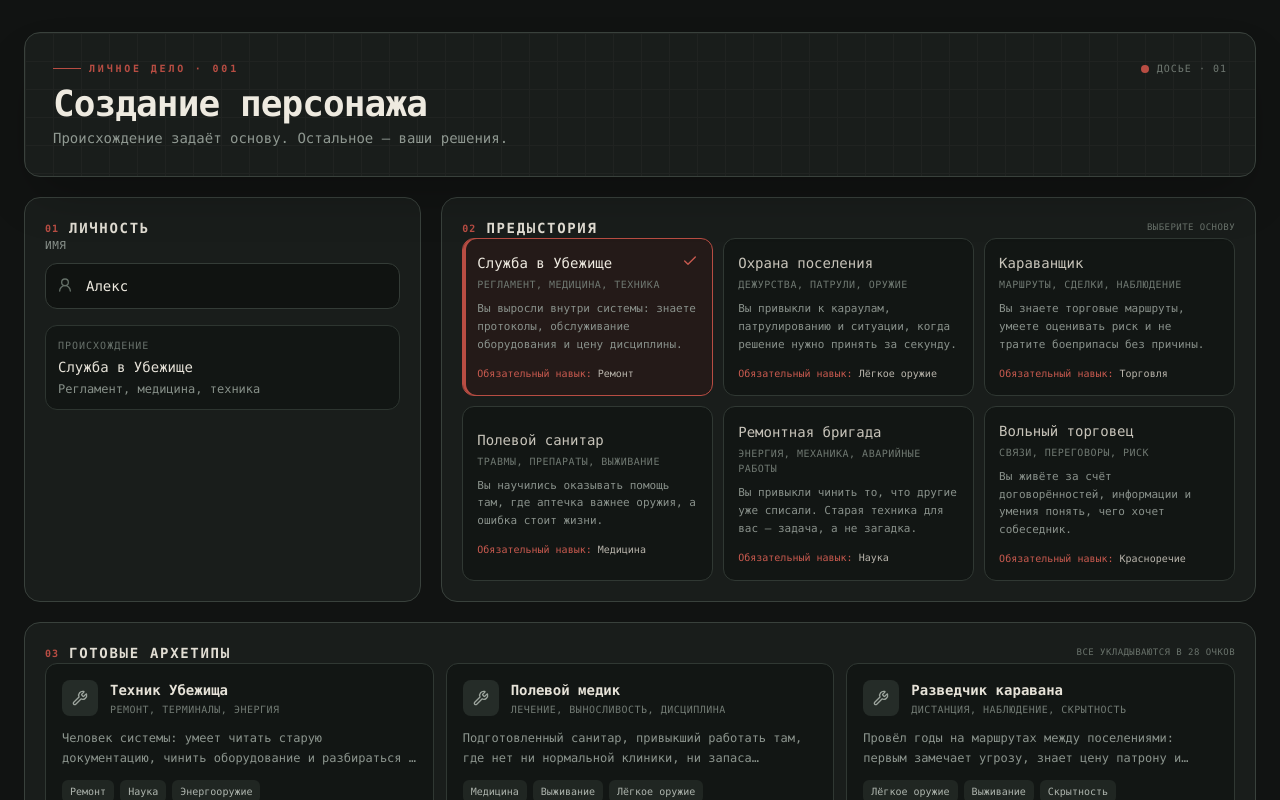
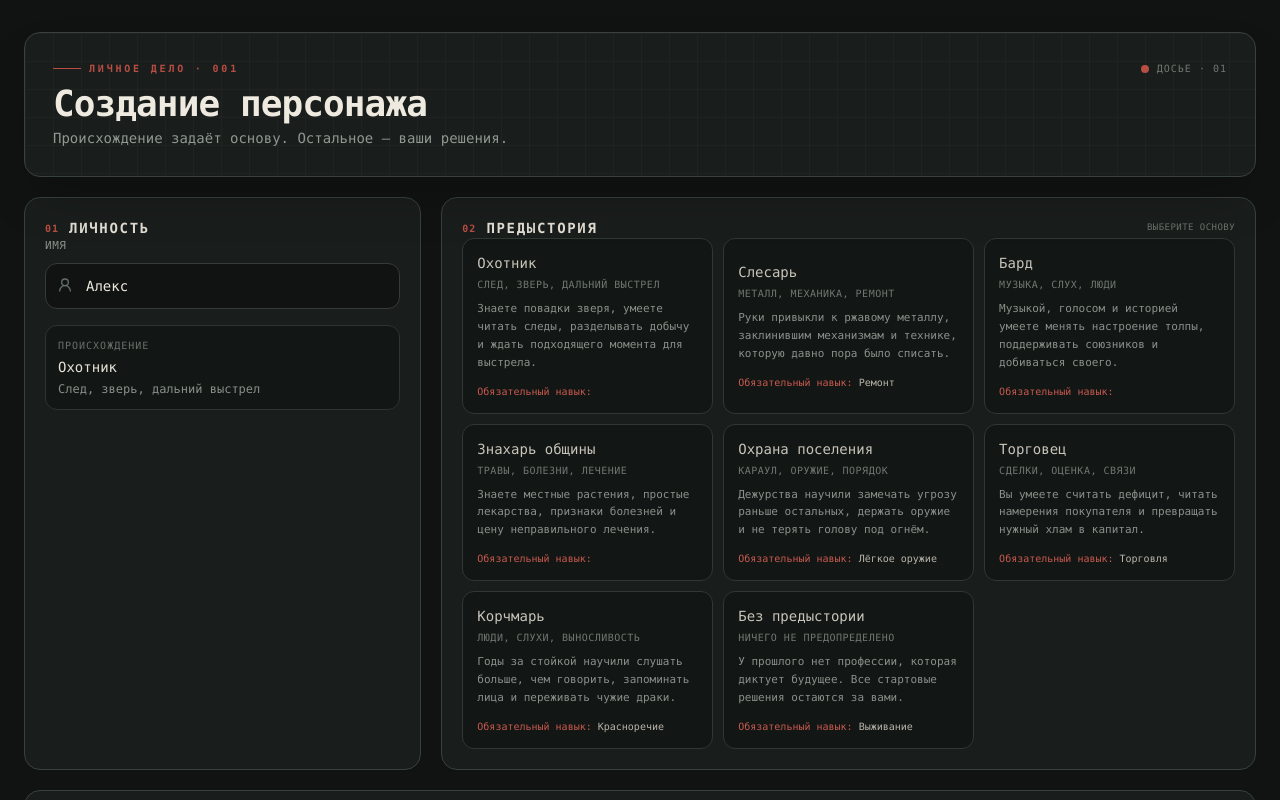
Before and after one commit to GKzk/RPG-Out-of-life, a React (Vite) app: page / in a window 1280 px wide. Shown: the top 800 px of the page. Built offline with nearby package versions, Linux system fonts and the light colour scheme.

Commit message:
Rework character data: backgrounds.ts

```diff
--- a/src/data/backgrounds.ts
+++ b/src/data/backgrounds.ts
@@ -10,52 +10,12 @@ export interface BackgroundDefinition {
 }
 
 export const BACKGROUND_DEFINITIONS: BackgroundDefinition[] = [
-  {
-    id: 'vault_service',
-    titleRu: 'Служба в Убежище',
-    subtitleRu: 'Регламент, медицина, техника',
-    descriptionRu: 'Вы выросли внутри системы: знаете протоколы, обслуживание оборудования и цену дисциплины.',
-    coreSkill: 'repair',
-    recommendedFeat: 'glass_cannon',
-  },
-  {
-    id: 'settlement_guard',
-    titleRu: 'Охрана поселения',
-    subtitleRu: 'Дежурства, патрули, оружие',
-    descriptionRu: 'Вы привыкли к караулам, патрулированию и ситуации, когда решение нужно принять за секунду.',
-    coreSkill: 'smallGuns',
-    recommendedFeat: 'heavy_striker',
-  },
-  {
-    id: 'caravan',
-    titleRu: 'Караванщик',
-    subtitleRu: 'Маршруты, сделки, наблюдение',
-    descriptionRu: 'Вы знаете торговые маршруты, умеете оценивать риск и не тратите боеприпасы без причины.',
-    coreSkill: 'barter',
-    recommendedFeat: 'sniper_eye',
-  },
-  {
-    id: 'field_medicine',
-    titleRu: 'Полевой санитар',
-    subtitleRu: 'Травмы, препараты, выживание',
-    descriptionRu: 'Вы научились оказывать помощь там, где аптечка важнее оружия, а ошибка стоит жизни.',
-    coreSkill: 'medicine',
-    recommendedFeat: 'wasteland_survivalist',
-  },
-  {
-    id: 'technical_brigade',
-    titleRu: 'Ремонтная бригада',
-    subtitleRu: 'Энергия, механика, аварийные работы',
-    descriptionRu: 'Вы привыкли чинить то, что другие уже списали. Старая техника для вас — задача, а не загадка.',
-    coreSkill: 'science',
-    recommendedFeat: 'glass_cannon',
-  },
-  {
-    id: 'free_trader',
-    titleRu: 'Вольный торговец',
-    subtitleRu: 'Связи, переговоры, риск',
-    descriptionRu: 'Вы живёте за счёт договорённостей, информации и умения понять, чего хочет собеседник.',
-    coreSkill: 'speech',
-    recommendedFeat: 'eloquent_diplomat',
-  },
+  { id: 'hunter', titleRu: 'Охотник', subtitleRu: 'След, зверь, дальний выстрел', descriptionRu: 'Знаете повадки зверя, умеете читать следы, разделывать добычу и ждать подходящего момента для выстрела.', coreSkill: 'hunting', recommendedFeat: 'one_eyed' },
+  { id: 'mechanic', titleRu: 'Слесарь', subtitleRu: 'Металл, механика, ремонт', descriptionRu: 'Руки привыкли к ржавому металлу, заклинившим механизмам и технике, которую давно пора было списать.', coreSkill: 'repair', recommendedFeat: 'workaholic' },
+  { id: 'bard', titleRu: 'Бард', subtitleRu: 'Музыка, слух, люди', descriptionRu: 'Музыкой, голосом и историей умеете менять настроение толпы, поддерживать союзников и добиваться своего.', coreSkill: 'music', recommendedFeat: 'musician' },
+  { id: 'community_healer', titleRu: 'Знахарь общины', subtitleRu: 'Травы, болезни, лечение', descriptionRu: 'Знаете местные растения, простые лекарства, признаки болезней и цену неправильного лечения.', coreSkill: 'herbalism', recommendedFeat: 'metabolism' },
+  { id: 'settlement_guard', titleRu: 'Охрана поселения', subtitleRu: 'Караул, оружие, порядок', descriptionRu: 'Дежурства научили замечать угрозу раньше остальных, держать оружие и не терять голову под огнём.', coreSkill: 'smallGuns', recommendedFeat: 'sleepless' },
+  { id: 'merchant', titleRu: 'Торговец', subtitleRu: 'Сделки, оценка, связи', descriptionRu: 'Вы умеете считать дефицит, читать намерения покупателя и превращать нужный хлам в капитал.', coreSkill: 'barter', recommendedFeat: 'narcissist' },
+  { id: 'innkeeper', titleRu: 'Корчмарь', subtitleRu: 'Люди, слухи, выносливость', descriptionRu: 'Годы за стойкой научили слушать больше, чем говорить, запоминать лица и переживать чужие драки.', coreSkill: 'speech', recommendedFeat: 'alcoholic' },
+  { id: 'none', titleRu: 'Без предыстории', subtitleRu: 'Ничего не предопределено', descriptionRu: 'У прошлого нет профессии, которая диктует будущее. Все стартовые решения остаются за вами.', coreSkill: 'survival', recommendedFeat: 'hard_life' },
 ];
```
